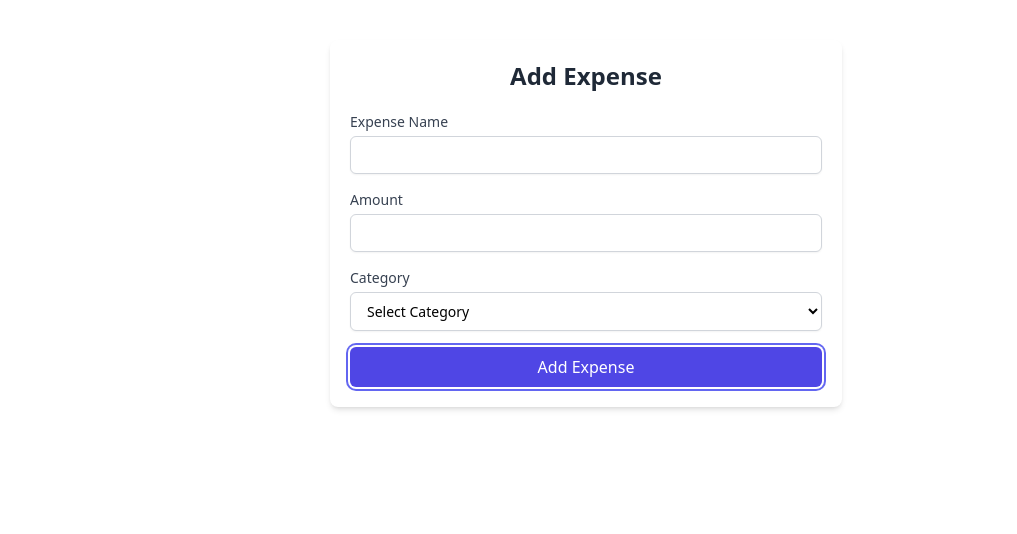
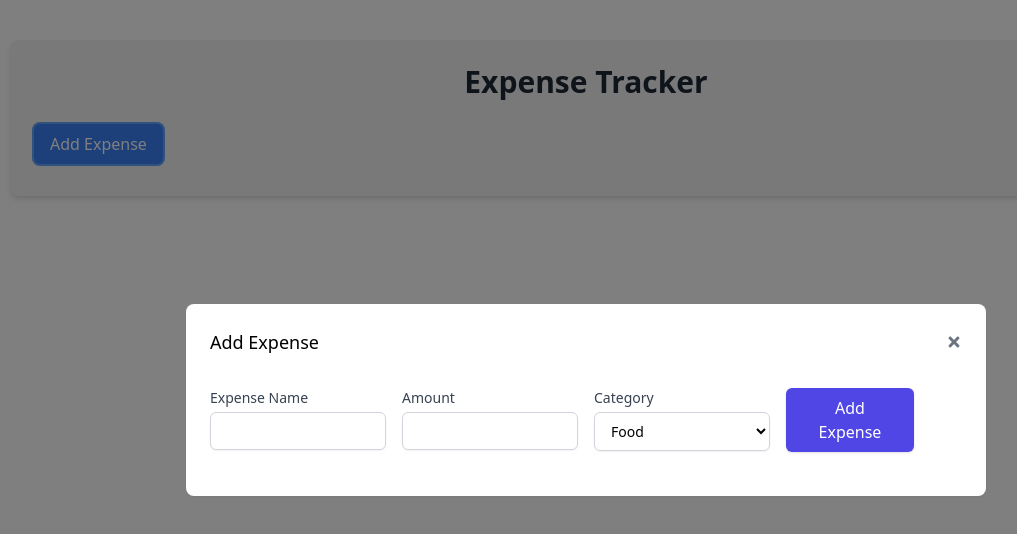
Before and after one commit to abhishekbansal2312/expense-tracker, a React (Create React App) app: page /addexpense in a window 1280 px wide. Both pictures are taken after a click on the button "Add Expense". Shown: the top 534 px of the page, without its empty margins (54-1071 px from the left). Built offline with nearby package versions, Linux system fonts and the light colour scheme.

Commit message:
added the delete and edit functionality in my code

```diff
--- a/package.json
+++ b/package.json
@@ -8,6 +8,7 @@
     "@testing-library/user-event": "^13.5.0",
     "react": "^18.3.1",
     "react-dom": "^18.3.1",
+    "react-icons": "^5.3.0",
     "react-router-dom": "^6.28.0",
     "react-scripts": "5.0.1",
     "web-vitals": "^2.1.4"
--- a/src/App.css
+++ b/src/App.css
@@ -36,3 +36,31 @@
     transform: rotate(360deg);
   }
 }
+
+@keyframes fadeIn {
+  from {
+    opacity: 0;
+  }
+  to {
+    opacity: 1;
+  }
+}
+
+@keyframes slideDown {
+  from {
+    transform: translateY(-30px);
+    opacity: 0;
+  }
+  to {
+    transform: translateY(0);
+    opacity: 1;
+  }
+}
+
+.animate-fadeIn {
+  animation: fadeIn 0.5s ease-in-out;
+}
+
+.animate-slideDown {
+  animation: slideDown 0.4s ease-in-out;
+}
--- a/src/App.js
+++ b/src/App.js
@@ -2,6 +2,7 @@ import { BrowserRouter, Route, Routes } from "react-router-dom";
 import Home from "./pages/Home";
 import Header from "./components/Header";
 import AddExpense from "./pages/AddExpense";
+
 function App() {
   return (
     <div>
--- /dev/null
+++ b/src/components/EditForm.jsx
@@ -0,0 +1,94 @@
+import "../App.css";
+const Form = ({
+  handleEdit,
+  setExpense,
+  setAmount,
+  setCategory,
+  onClose,
+  expense,
+  amount,
+  category,
+}) => {
+  return (
+    <>
+      <form
+        onSubmit={handleEdit}
+        className="space-y-4 grid grid-cols-1 md:grid-cols-4 gap-4 mb-5"
+      >
+        <div>
+          <label
+            htmlFor="expense"
+            className="block text-sm mt-4 font-medium text-gray-700"
+          >
+            Expense Name
+          </label>
+          <input
+            type="text"
+            id="expense"
+            className="mt-1 block w-full px-3 py-2 border border-gray-300 rounded-md shadow-sm focus:ring-indigo-500 focus:border-indigo-500 sm:text-sm"
+            value={expense}
+            onChange={(e) => setExpense(e.target.value)}
+          />
+        </div>
+        <div>
+          <label
+            htmlFor="amount"
+            className="block text-sm font-medium text-gray-700"
+          >
+            Amount
+          </label>
+          <input
+            type="number"
+            id="amount"
+            className="mt-1 block w-full px-3 py-2 border border-gray-300 rounded-md shadow-sm focus:ring-indigo-500 focus:border-indigo-500 sm:text-sm"
+            value={amount}
+            onChange={(e) => setAmount(e.target.value)}
+          />
+        </div>
+        <div>
+          <label
+            htmlFor="category"
+            className="block text-sm font-medium text-gray-700"
+          >
+            Category
+          </label>
+          <select
+            id="category"
+            className="mt-1 block w-full px-3 py-2 border border-gray-300 bg-white rounded-md shadow-sm focus:ring-indigo-500 focus:border-indigo-500 sm:text-sm"
+            onChange={(e) => setCategory(e.target.value)}
+            value={category}
+          >
+            <option value="" disabled hidden>
+              Select Category
+            </option>
+            <option value="Food">Food</option>
+            <option value="Transport">Transport</option>
+            <option value="Entertainment">Entertainment</option>
+            <option value="Shopping">Shopping</option>
+            <option value="Rent">Rent</option>
+            <option value="Utilities">Utilities</option>
+            <option value="Healthcare">Healthcare</option>
+            <option value="Education">Education</option>
+            <option value="Travel">Travel</option>
+            <option value="Groceries">Groceries</option>
+            <option value="Savings">Savings</option>
+            <option value="Gifts">Gifts</option>
+            <option value="Insurance">Insurance</option>
+            <option value="Subscriptions">Subscriptions</option>
+            <option value="Other">Other</option>
+          </select>
+        </div>
+        <div className="flex items-end">
+          <button
+            type="submit"
+            className="w-32 bg-indigo-600 text-white px-4 py-2 rounded-md shadow hover:bg-indigo-700 focus:outline-none focus:ring-2 focus:ring-indigo-500 focus:ring-offset-2"
+          >
+            Edit Expense
+          </button>
+        </div>
+      </form>
+    </>
+  );
+};
+
+export default Form;
--- /dev/null
+++ b/src/components/Form.jsx
@@ -0,0 +1,88 @@
+import "../App.css";
+const Form = ({
+  handlesubmit,
+  setExpense,
+  setAmount,
+  setCategory,
+  onClose,
+}) => {
+  return (
+    <>
+      <form
+        onSubmit={handlesubmit}
+        className="space-y-4 grid grid-cols-1 md:grid-cols-4 gap-4 mb-5"
+      >
+        <div>
+          <label
+            htmlFor="expense"
+            className="block text-sm mt-4 font-medium text-gray-700"
+          >
+            Expense Name
+          </label>
+          <input
+            type="text"
+            id="expense"
+            className="mt-1 block w-full px-3 py-2 border border-gray-300 rounded-md shadow-sm focus:ring-indigo-500 focus:border-indigo-500 sm:text-sm"
+            onChange={(e) => setExpense(e.target.value)}
+          />
+        </div>
+        <div>
+          <label
+            htmlFor="amount"
+            className="block text-sm font-medium text-gray-700"
+          >
+            Amount
+          </label>
+          <input
+            type="number"
+            id="amount"
+            className="mt-1 block w-full px-3 py-2 border border-gray-300 rounded-md shadow-sm focus:ring-indigo-500 focus:border-indigo-500 sm:text-sm"
+            onChange={(e) => setAmount(e.target.value)}
+          />
+        </div>
+        <div>
+          <label
+            htmlFor="category"
+            className="block text-sm font-medium text-gray-700"
+          >
+            Category
+          </label>
+          <select
+            id="category"
+            className="mt-1 block w-full px-3 py-2 border border-gray-300 bg-white rounded-md shadow-sm focus:ring-indigo-500 focus:border-indigo-500 sm:text-sm"
+            onChange={(e) => setCategory(e.target.value)}
+          >
+            <option value="" disabled hidden>
+              Select Category
+            </option>
+            <option value="Food">Food</option>
+            <option value="Transport">Transport</option>
+            <option value="Entertainment">Entertainment</option>
+            <option value="Shopping">Shopping</option>
+            <option value="Rent">Rent</option>
+            <option value="Utilities">Utilities</option>
+            <option value="Healthcare">Healthcare</option>
+            <option value="Education">Education</option>
+            <option value="Travel">Travel</option>
+            <option value="Groceries">Groceries</option>
+            <option value="Savings">Savings</option>
+            <option value="Gifts">Gifts</option>
+            <option value="Insurance">Insurance</option>
+            <option value="Subscriptions">Subscriptions</option>
+            <option value="Other">Other</option>
+          </select>
+        </div>
+        <div className="flex items-end">
+          <button
+            type="submit"
+            className="w-32 bg-indigo-600 text-white px-4 py-2 rounded-md shadow hover:bg-indigo-700 focus:outline-none focus:ring-2 focus:ring-indigo-500 focus:ring-offset-2"
+          >
+            Add Expense
+          </button>
+        </div>
+      </form>
+    </>
+  );
+};
+
+export default Form;
--- /dev/null
+++ b/src/components/Modal.jsx
@@ -0,0 +1,31 @@
+import React from "react";
+import { FaTimes } from "react-icons/fa";
+
+const Modal = ({ isOpen, onClose, title, children }) => {
+  if (!isOpen) return null;
+
+  return (
+    <div
+      className="fixed inset-0 flex items-center justify-center bg-black bg-opacity-50 z-50 animate-fadeIn"
+      onClick={onClose}
+    >
+      <div
+        className="bg-white p-6 rounded-lg shadow-sm min-w-[800px] max-h-[90vh] max-w-md m-auto overflow-auto animate-slideDown"
+        onClick={(e) => e.stopPropagation()}
+      >
+        <div className="flex justify-between items-center mb-4">
+          <h2 className="text-lg font-normal">{title}</h2>
+          <button
+            onClick={onClose}
+            className="text-gray-500 hover:text-gray-700"
+          >
+            <FaTimes />
+          </button>
+        </div>
+        {children}
+      </div>
+    </div>
+  );
+};
+
+export default Modal;
--- a/src/pages/AddExpense.jsx
+++ b/src/pages/AddExpense.jsx
@@ -1,113 +1,178 @@
 import { useEffect, useState } from "react";
+import Modal from "../components/Modal";
+import Form from "../components/Form";
+import EditForm from "../components/EditForm";
 
 const AddExpense = () => {
   const [expense, setExpense] = useState("");
   const [category, setCategory] = useState("Food");
   const [amount, setAmount] = useState(0);
   const [ArrayofObject, setArrayofObject] = useState(
-    JSON.parse(localStorage.getItem("expenses"))
+    JSON.parse(localStorage.getItem("expenses")) || []
   );
+  const [total, setTotal] = useState(0);
+  const [showModal, setShowModal] = useState(false);
+  const [showEdit, setShowEdit] = useState(false);
+  const [index, setIndex] = useState(0);
+
+  const resetFields = () => {
+    setExpense("");
+    setCategory("Food");
+    setAmount(0);
+  };
 
   const handlesubmit = (e) => {
     e.preventDefault();
+    if (!expense || amount <= 0) {
+      alert("Please fill in all fields.");
+      return;
+    }
+
     const date = new Date().toLocaleDateString();
     const expenseData = {
-      expense: expense,
-      category: category,
-      amount: amount,
-      date: date,
+      expense,
+      category,
+      amount: Number(amount),
+      date,
     };
+
     let data = JSON.parse(localStorage.getItem("expenses") || "[]");
     data.push(expenseData);
     localStorage.setItem("expenses", JSON.stringify(data));
-    console.log(expenseData);
+
+    setArrayofObject(data);
+    setShowModal(false);
+    resetFields();
   };
 
   useEffect(() => {
     if (ArrayofObject) {
-      setArrayofObject(JSON.parse(localStorage.getItem("expenses")));
+      setTotal(
+        ArrayofObject.reduce((acc, curr) => acc + Number(curr.amount), 0)
+      );
     }
-  });
+  }, [ArrayofObject]);
+
+  const handleDelete = (idx) => {
+    const data = JSON.parse(localStorage.getItem("expenses")) || [];
+    data.splice(idx, 1);
+    localStorage.setItem("expenses", JSON.stringify(data));
+    setArrayofObject(data);
+  };
+
+  const handleEdit = (index) => {
+    const date = new Date().toLocaleDateString();
+    const updatedExpenseData = {
+      expense,
+      category,
+      amount: Number(amount),
+      date,
+    };
+
+    let data = JSON.parse(localStorage.getItem("expenses"));
+    data[index] = updatedExpenseData;
+    localStorage.setItem("expenses", JSON.stringify(data));
+    setArrayofObject(data);
+    setShowEdit(false);
+    resetFields();
+  };
+
+  const handleEditClick = (idx) => {
+    const expenseToEdit = ArrayofObject[idx];
+    setExpense(expenseToEdit.expense);
+    setCategory(expenseToEdit.category);
+    setAmount(expenseToEdit.amount);
+    setIndex(idx);
+    setShowEdit(true);
+  };
 
   return (
-    <div className="max-w-lg mx-auto mt-10 p-5 bg-white shadow-md rounded-lg">
-      <h2 className="text-2xl font-bold mb-5 text-center text-gray-800">
+    <div className="max-w-6xl mx-auto mt-10 p-6 bg-gray-100 shadow-md rounded-lg">
+      <h2 className="text-3xl font-bold mb-6 text-center text-gray-800">
+        Expense Tracker
+      </h2>
+      <button
+        onClick={() => setShowModal(true)}
+        className="text-white px-4 py-2 rounded-md shadow focus:outline-none focus:ring-2 focus:ring-blue-400 transition ease-in-out delay-150 bg-blue-500 hover:-translate-y-1 hover:scale-110 hover:bg-indigo-500 duration-300 mb-2"
+      >
         Add Expense
-      </h2>
-      <form onSubmit={handlesubmit} className="space-y-4">
-        <div>
-          <label
-            htmlFor="expense"
-            className="block text-sm font-medium text-gray-700"
-          >
-            Expense Name
-          </label>
-          <input
-            type="text"
-            id="expense"
-            className="mt-1 block w-full px-3 py-2 border border-gray-300 rounded-md shadow-sm focus:ring-indigo-500 focus:border-indigo-500 sm:text-sm"
-            onChange={(e) => setExpense(e.target.value)}
+      </button>
+
+      {showModal && (
+        <Modal
+          isOpen={showModal}
+          onClose={() => {
+            setShowModal(false);
+            resetFields();
+          }}
+          title="Add Expense"
+        >
+          <Form
+            handlesubmit={handlesubmit}
+            setExpense={setExpense}
+            setAmount={setAmount}
+            setCategory={setCategory}
+            expense={expense}
+            category={category}
+            amount={amount}
           />
+        </Modal>
+      )}
+
+      {showEdit && (
+        <Modal
+          isOpen={showEdit}
+          onClose={() => {
+            setShowEdit(false);
+            resetFields();
+          }}
+          title="Edit Expense"
+        >
+          <EditForm
+            handleEdit={() => handleEdit(index)}
+            setExpense={setExpense}
+            setAmount={setAmount}
+            setCategory={setCategory}
+            expense={expense}
+            category={category}
+            amount={amount}
+          />
+        </Modal>
+      )}
+
+      {ArrayofObject.map((expense, idx) => (
+        <div
+          key={idx}
+          className="bg-white shadow-md rounded-md p-1 mt-1 flex flex-col sm:flex-row sm:justify-between items-start sm:items-center border-l-2 border-sky-700"
+        >
+          <div className="flex items-center gap-20">
+            <h2 className="text-lg w-32 font-bold text-gray-800 ml-4">
+              {expense.expense}
+            </h2>
+            <p className="text-sm w-32 text-gray-600">{expense.amount}</p>
+            <p className="text-sm w-32 text-gray-600">{expense.category}</p>
+            <p className="text-sm w-32 text-gray-600">{expense.date}</p>
+          </div>
+          <div className="mt-4 sm:mt-0 flex space-x-2">
+            <button
+              onClick={() => handleEditClick(idx)}
+              className="bg-blue-500 text-white px-4 rounded-md shadow hover:bg-yellow-600 focus:outline-none focus:ring-2 focus:ring-yellow-400"
+            >
+              Edit
+            </button>
+            <button
+              onClick={() => handleDelete(idx)}
+              className="bg-red-500 text-white px-4 py-2 rounded-md shadow hover:bg-red-600 focus:outline-none focus:ring-2 focus:ring-red-400"
+            >
+              Delete
+            </button>
+          </div>
         </div>
-        <div>
-          <label
-            htmlFor="amount"
-            className="block text-sm font-medium text-gray-700"
-          >
-            Amount
-          </label>
-          <input
-            type="number"
-            id="amount"
-            className="mt-1 block w-full px-3 py-2 border border-gray-300 rounded-md shadow-sm focus:ring-indigo-500 focus:border-indigo-500 sm:text-sm"
-            onChange={(e) => setAmount(e.target.value)}
-          />
-        </div>
-        <div>
-          <label
-            htmlFor="category"
-            className="block text-sm font-medium text-gray-700"
-          >
-            Category
-          </label>
-          <select
-            id="category"
-            className="mt-1 block w-full px-3 py-2 border border-gray-300 bg-white rounded-md shadow-sm focus:ring-indigo-500 focus:border-indigo-500 sm:text-sm"
-            onChange={(e) => setCategory(e.target.value)}
-          >
-            <option value="" disabled selected hidden>
-              Select Category
-            </option>
-            <option value="Food">Food</option>
-            <option value="Transport">Transport</option>
-            <option value="Entertainment">Entertainment</option>
-            <option value="Shopping">Shopping</option>
-          </select>
-        </div>
-        <button
-          type="submit"
-          className="w-full bg-indigo-600 text-white px-4 py-2 rounded-md shadow hover:bg-indigo-700 focus:outline-none focus:ring-2 focus:ring-indigo-500 focus:ring-offset-2"
-        >
-          Add Expense
-        </button>
-      </form>
-      {ArrayofObject !== null &&
-        ArrayofObject.map((expense, index) => {
-          return (
-            <>
-              <div className="bg-white shadow-md rounded-md p-4 mt-4">
-                <h2 className="text-lg font-bold">{expense.expense}</h2>
-                <p className="text-sm text-gray-600">
-                  Amount: {expense.amount}
-                </p>
-                <p className="text-sm text-gray-600">
-                  Category: {expense.category}
-                </p>
-                <p className="text-sm text-gray-600">{expense.date}</p>
-              </div>
-            </>
-          );
-        })}
+      ))}
+
+      {total !== 0 && (
+        <div className="text-right font-bold text-lg mt-5">Total: {total}</div>
+      )}
     </div>
   );
 };
```
Also changed, not shown: 1 other file (tests, documents, lock files or other folders).
